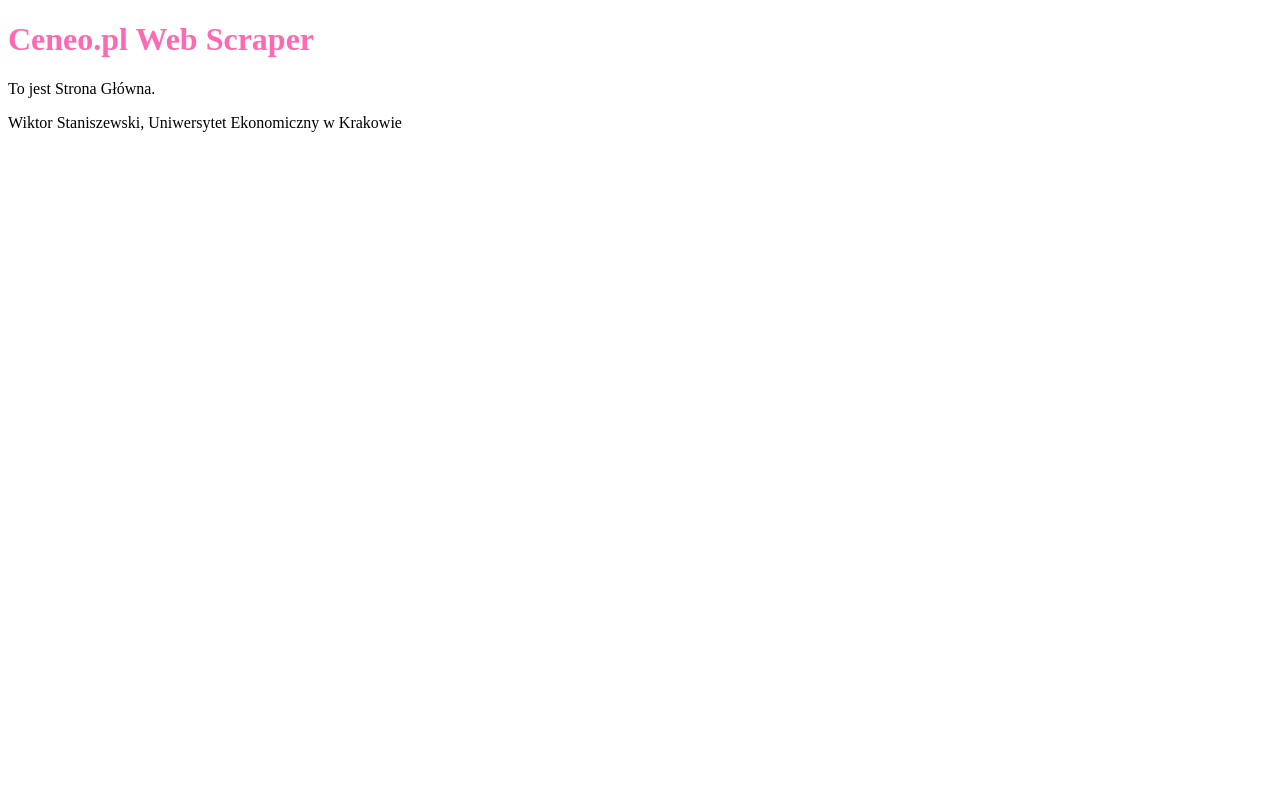
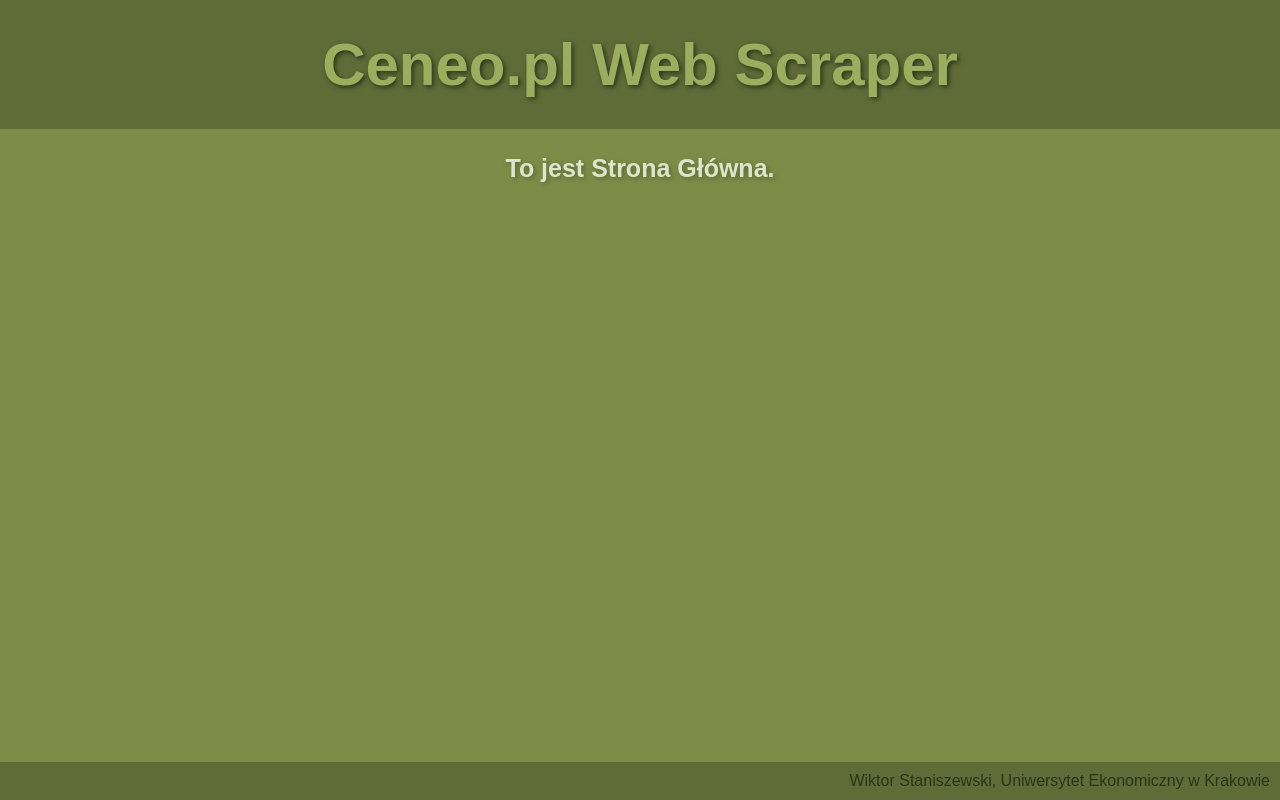
Before and after one commit to WiktorStaniszewski/CeneoWebScraperWS, a Flask app: page / in a window 1280 px wide. Run offline with Flask 3, Linux system fonts and the light colour scheme.

Commit message:
13-05-24 WS - homework

```diff
--- a/app/static/style.css
+++ b/app/static/style.css
@@ -1,3 +1,44 @@
+html{
+    background-color: #7d8d48;
+}
+body{
+    margin: 0;
+    padding: 0;
+    font-family: Arial, Helvetica, sans-serif;
+}
 h1{
-    color:hotpink;
+    color:#9BAD5F;
+    text-shadow: 2px 2px 5px #283618;
+    text-align: center;
+    font-size: 60px;
+    margin: 0;
+    padding: 30px 0 30px 0;
 }
+header{
+    background-color: #606c38;
+    width: auto;
+    margin: 0;
+    padding: 0;
+}
+section{
+    color: #DEE4CA;
+    text-shadow: 2px 2px 5px #5B6735;
+    font-size: 25px;
+    text-align: center;
+    font-weight: 600;
+}
+.signature{
+    position: fixed;
+    bottom: 0;
+    padding: 10px 10px 10px;
+    background-color: #606c38;
+    text-align: right;
+    margin-bottom: 0;
+    width: 100%;
+    height: auto;
+    right: 0;
+}
+footer{
+    color: #283618;
+    position: relative;
+}
--- a/app/templates/base.html
+++ b/app/templates/base.html
@@ -16,7 +16,7 @@
         {% endblock content %}
     </section>
     <footer>
-        <p>Wiktor Staniszewski, Uniwersytet Ekonomiczny w Krakowie</p>
+        <p class="signature">Wiktor Staniszewski, Uniwersytet Ekonomiczny w Krakowie</p>
     </footer>
 </body>
 </html>
```
